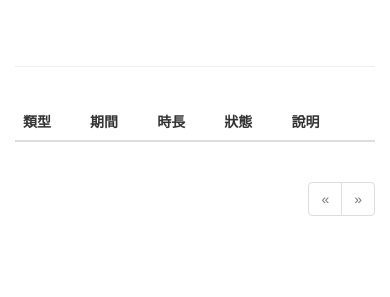
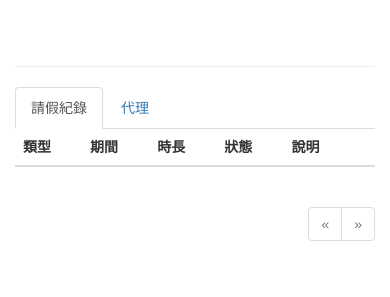
Before and after one commit to andy0025681/flask_leave_system, a Flask app: page /leaveLog in a window 390 px wide. Shown: the part 55-352 px from the top of the page. Run offline with Flask 2, Linux system fonts and the light colour scheme; the visitor is signed in with stand-in values (Sample User, id 1); data comes from the database, SQL or seed files in the repository; data that the repository does not hold is empty; some libraries are stand-ins or nearby versions.

Commit message:
agent view

```diff
--- a/app/templates/base.html
+++ b/app/templates/base.html
@@ -25,9 +25,9 @@
                 <li><a href="{{ url_for('main.index') }}">首頁</a></li>
                 {% if current_user.is_authenticated %}
                 {% if current_user.can(Permission.ASK_LEAVE) %}
+                <li><a href="{{ url_for('main.index') }}">個人資料</a></li>
                 <li><a href="{{ url_for('main.askLeave') }}">請假</a></li>
                 <li><a href="{{ url_for('main.leaveLog') }}">請假紀錄</a></li>
-                <li><a href="{{ url_for('main.index') }}">特休</a></li>
                 {% endif %}
                 {% if current_user.can(Permission.EDIT_USER) %}
                 <li><a href="{{ url_for('main.index') }}">人資編輯</a></li>
--- a/app/templates/leaveLog.html
+++ b/app/templates/leaveLog.html
@@ -8,10 +8,11 @@
 <div class="page-header">
 
 </div>
-<div class="col-md-4">
-</div>
 <div class="post-tabs">
-
+    <ul class="nav nav-tabs">
+        <li{% if not agent_record %} class="active"{% endif %}><a href="{{ url_for('.show_agent_record') }}">請假紀錄</a></li>
+        <li{% if agent_record %} class="active"{% endif %}><a href="{{ url_for('.show_leave_log') }}">代理</a></li>
+    </ul>
     {% include '_leaveLogs.html' %}
 </div>
 {% if pagination %}
```
